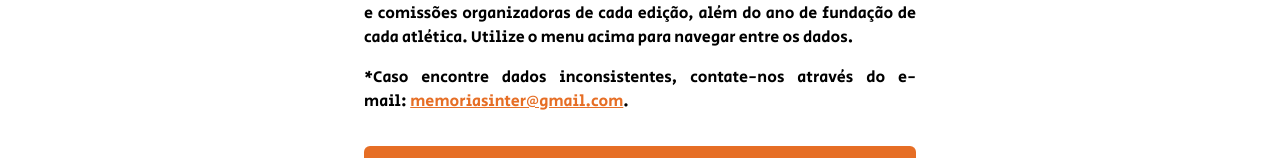
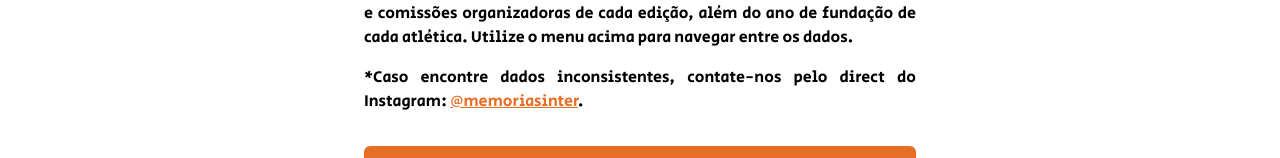
Before and after one commit to lorenzoleite/memorias-inter, a Next.js app: page / in a window 1280 px wide. Shown: the part 429-587 px from the top of the page. Built offline with nearby package versions, Linux system fonts and the light colour scheme.

Commit message:
chore: update contact us

```diff
--- a/src/app/page.tsx
+++ b/src/app/page.tsx
@@ -38,13 +38,15 @@ export default function Home() {
       <div className="py-2" />
 
       <p className="text-xs md:text-base text-justify">
-        *Caso encontre dados inconsistentes, contate-nos através do
-        e-mail:&nbsp;
+        *Caso encontre dados inconsistentes, contate-nos pelo direct do
+        Instagram:&nbsp;
         <a
-          href="mailto:memoriasinter@gmail.com"
+          href="https://www.instagram.com/memoriasinter/"
+          target="_blank"
+          rel="noopener noreferrer"
           className="text-[#E66E25] underline"
         >
-          memoriasinter@gmail.com
+          @memoriasinter
         </a>
         .
       </p>
```
